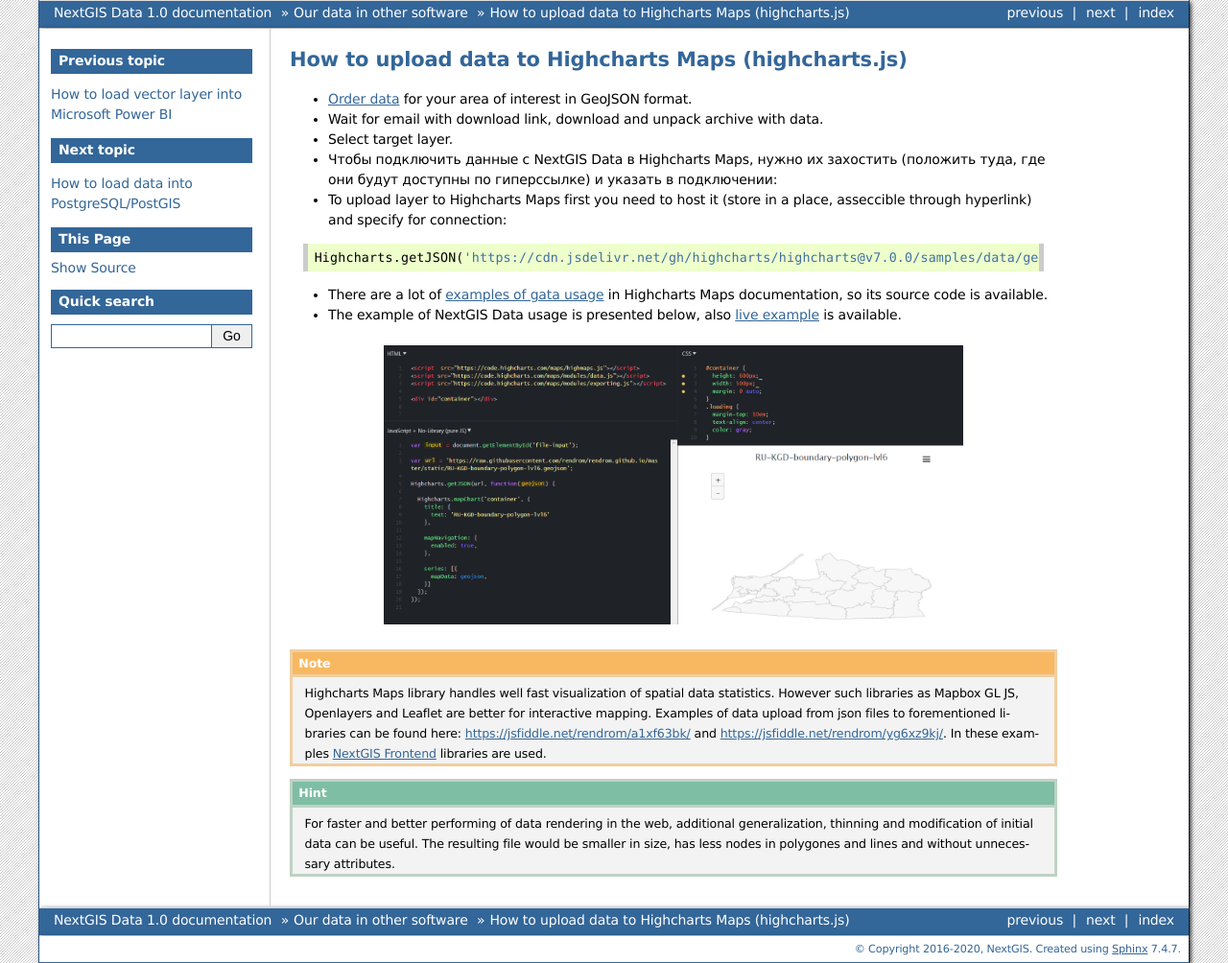
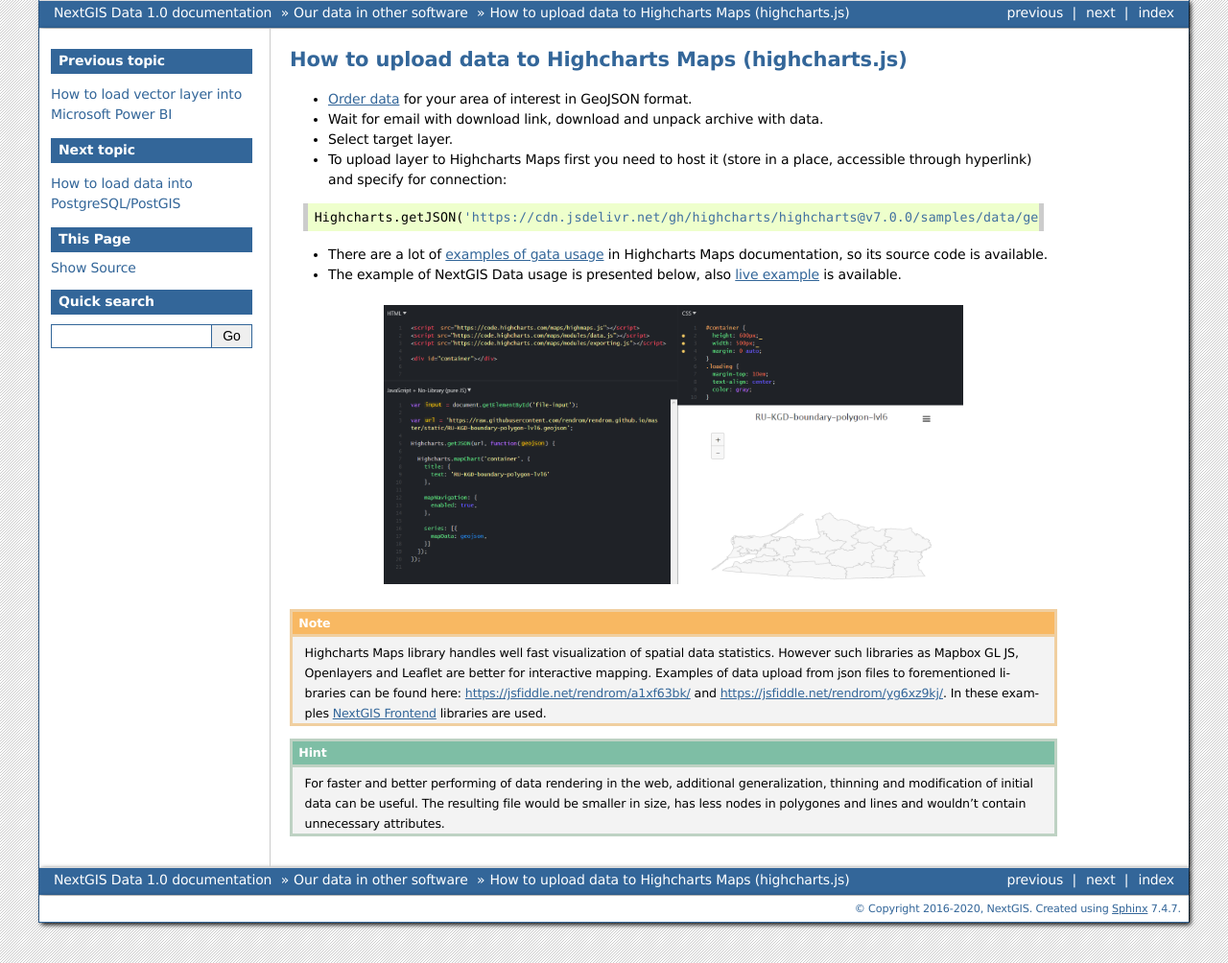
Before and after one commit to nextgis/docs_data, a Sphinx documentation site: the page built from source/highcharts.rst, in a window 1280 px wide. Shown: the whole page at 96% size. Built offline with Sphinx 7.4.7, drawn with Linux system fonts in a browser that asks for light colours; formulas are drawn with MathJax 3; pages that are not in the unit, such as notebooks, are missing from menus.

Commit message:
Update highcharts.rst

```diff
--- a/source/highcharts.rst
+++ b/source/highcharts.rst
@@ -6,8 +6,7 @@
 * `Order data <https://data.nextgis.com/en/>`_ for your area of interest in GeoJSON format.
 * Wait for email with download link, download and unpack archive with data.
 * Select target layer.
-* Чтобы подключить данные с NextGIS Data в Highcharts Maps, нужно их захостить (положить туда, где они будут доступны по гиперссылке) и указать в подключении:
-* To upload layer to Highcharts Maps first you need to host it (store in a place, asseccible through hyperlink) and specify for connection:
+* To upload layer to Highcharts Maps first you need to host it (store in a place, accessible through hyperlink) and specify for connection:
 
 .. code-block:: javascript
 
@@ -26,4 +25,4 @@
    Highcharts Maps library handles well fast visualization of spatial data statistics. However such libraries as Mapbox GL JS, Openlayers and Leaflet are better for interactive mapping. Examples of data upload from json files to forementioned libraries can be found here: https://jsfiddle.net/rendrom/a1xf63bk/ and https://jsfiddle.net/rendrom/yg6xz9kj/. In these examples `NextGIS Frontend <https://github.com/nextgis/nextgis_frontend>`_ libraries are used.
 
 .. hint::
-   For faster and better performing of data rendering in the web, additional generalization, thinning and modification of initial data can be useful. The resulting file would be smaller in size, has less nodes in polygones and lines and without unnecessary attributes.
+   For faster and better performing of data rendering in the web, additional generalization, thinning and modification of initial data can be useful. The resulting file would be smaller in size, has less nodes in polygones and lines and wouldn't contain unnecessary attributes.
```
